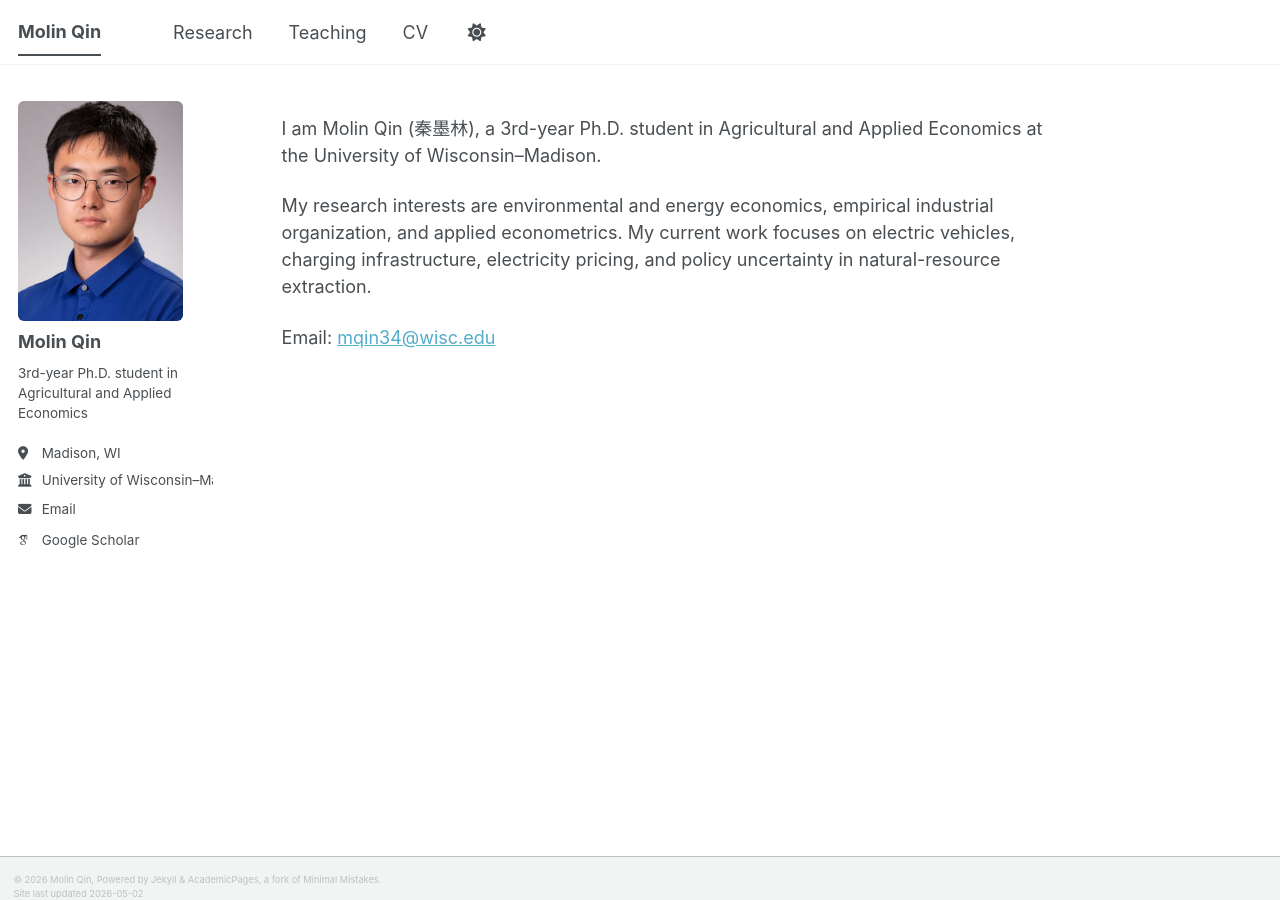
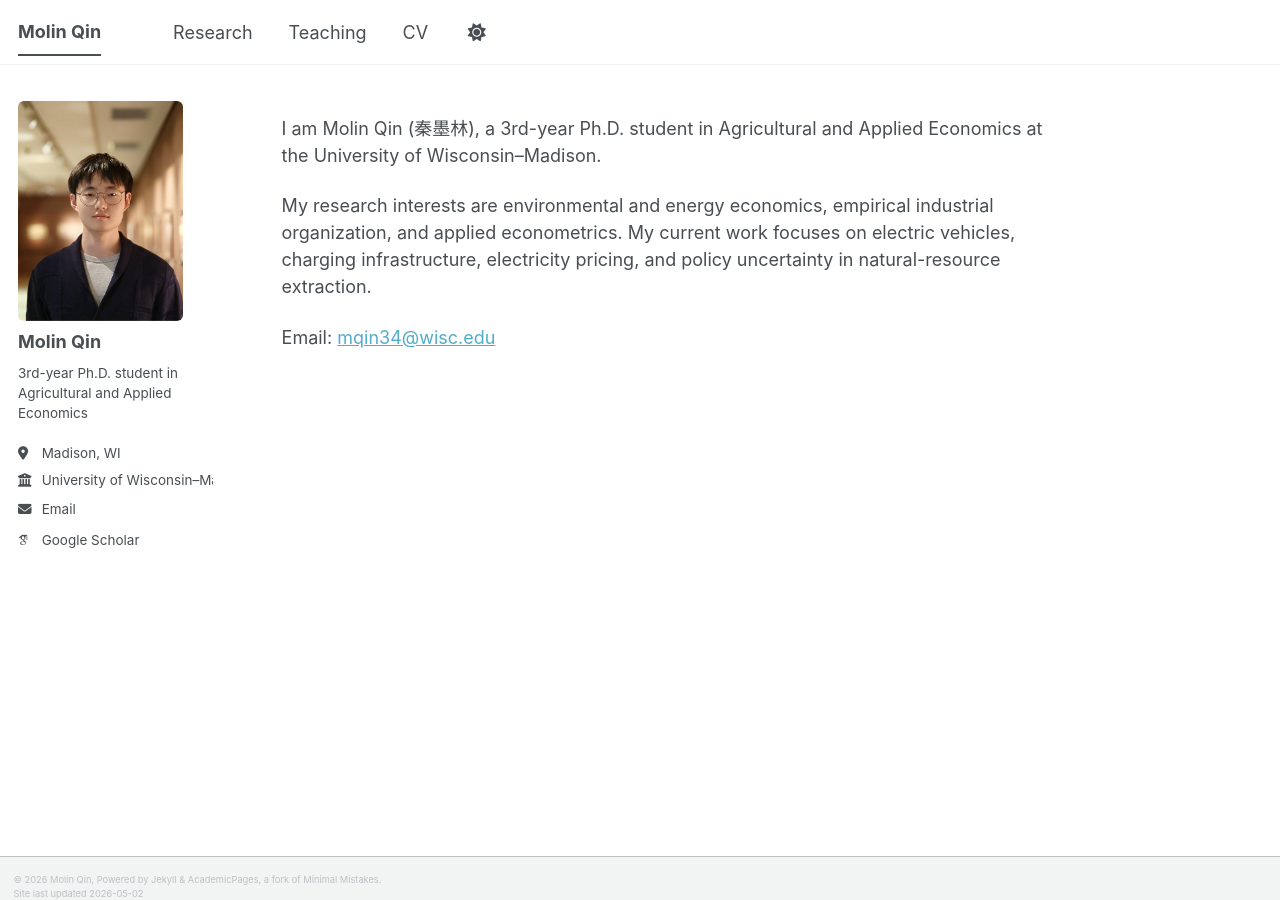
Before and after one commit to molinqin/molinqin.github.io, a Jekyll site: the page built from _pages/about.md, in a window 1280 px wide and 900 px high. Built offline with Jekyll 4.4.1, drawn with Linux system fonts in a browser that asks for light colours; some web fonts are replaced; a script bundle is joined from its source files by our own code; library files that are not in the unit come from our copies.

Commit message:
Update author avatar in configuration file

```diff
--- a/_config.yml
+++ b/_config.yml
@@ -23,7 +23,7 @@ repository               : "molinqin/molinqin.github.io"
 #               Additional customization can be done by editing /_includes/author-profile.html
 author:
   name: "Molin Qin"
-  avatar: "phd1.jpg"
+  avatar: "phd2.jpg"
   bio: "3rd-year Ph.D. student in Agricultural and Applied Economics"
   location: "Madison, WI"
   employer: "University of Wisconsin–Madison"
```
